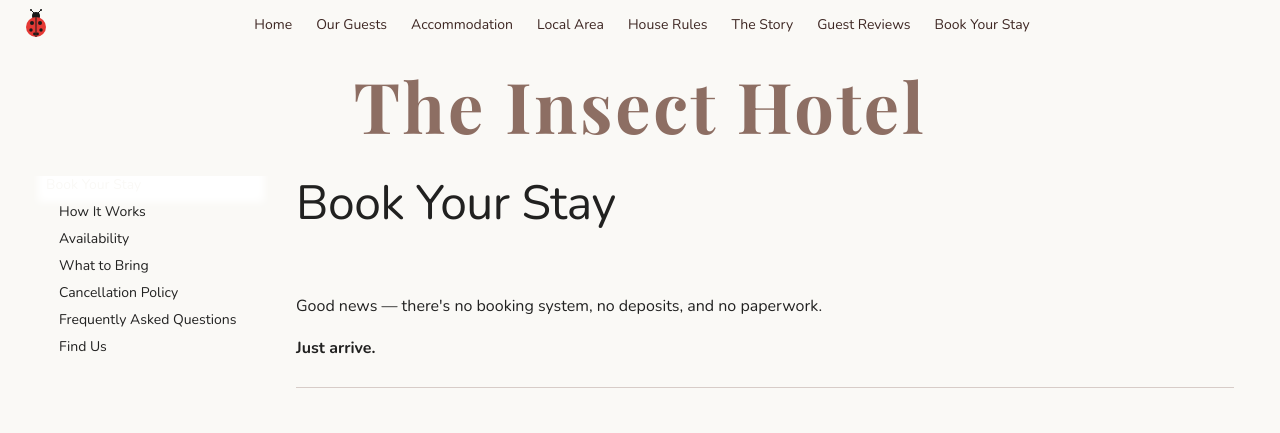
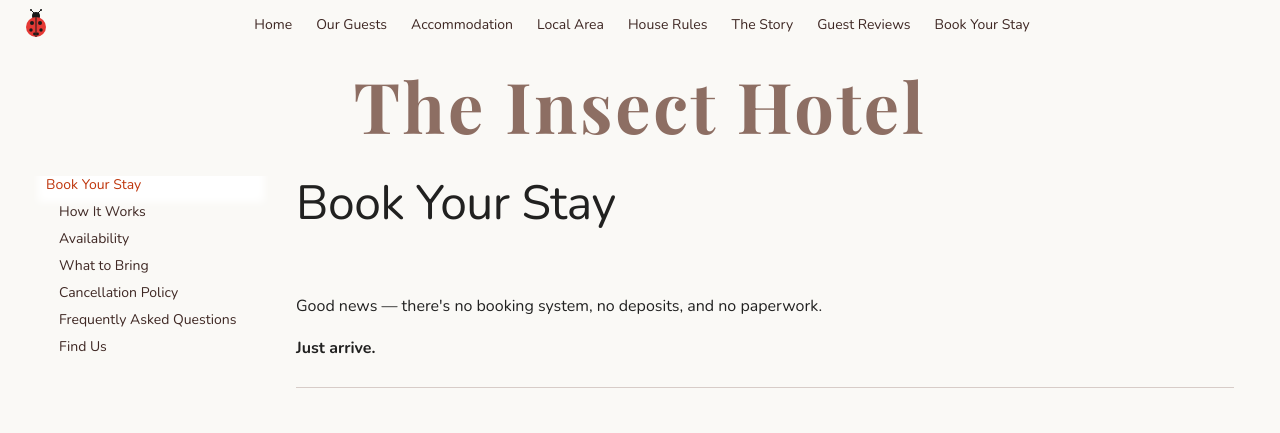
Before and after one commit to JonathanCGill/the-insect-hotel, an MkDocs documentation site: the page built from docs/book-your-stay.md, in a window 1280 px wide. Shown: the top 433 px of the page. Built offline with MkDocs 1.6.1 and Material for MkDocs 9.7.7, drawn with Linux system fonts in a browser that asks for light colours.

Commit message:
Fix sidebar nav links disappearing after being visited
Visited sidebar links were picking up a color matching the background.
Set visited state to dark brown (#3E2723) so they stay readable.

https://claude.ai/code/session_015FAK1tTbgb3LuakEWtjhqD

```diff
--- a/docs/assets/css/custom.css
+++ b/docs/assets/css/custom.css
@@ -103,6 +103,21 @@ body,
 
 .md-typeset a:hover {
   color: #FF8F00;
+}
+
+/* Sidebar nav links — keep visited links visible */
+.md-nav__link,
+.md-nav__link:visited {
+  color: #3E2723 !important;
+}
+
+.md-nav__link:hover {
+  color: #FF8F00 !important;
+}
+
+.md-nav__link--active,
+.md-nav__link--active:visited {
+  color: #BF360C !important;
 }
 
 /* Hero section on homepage */
```
